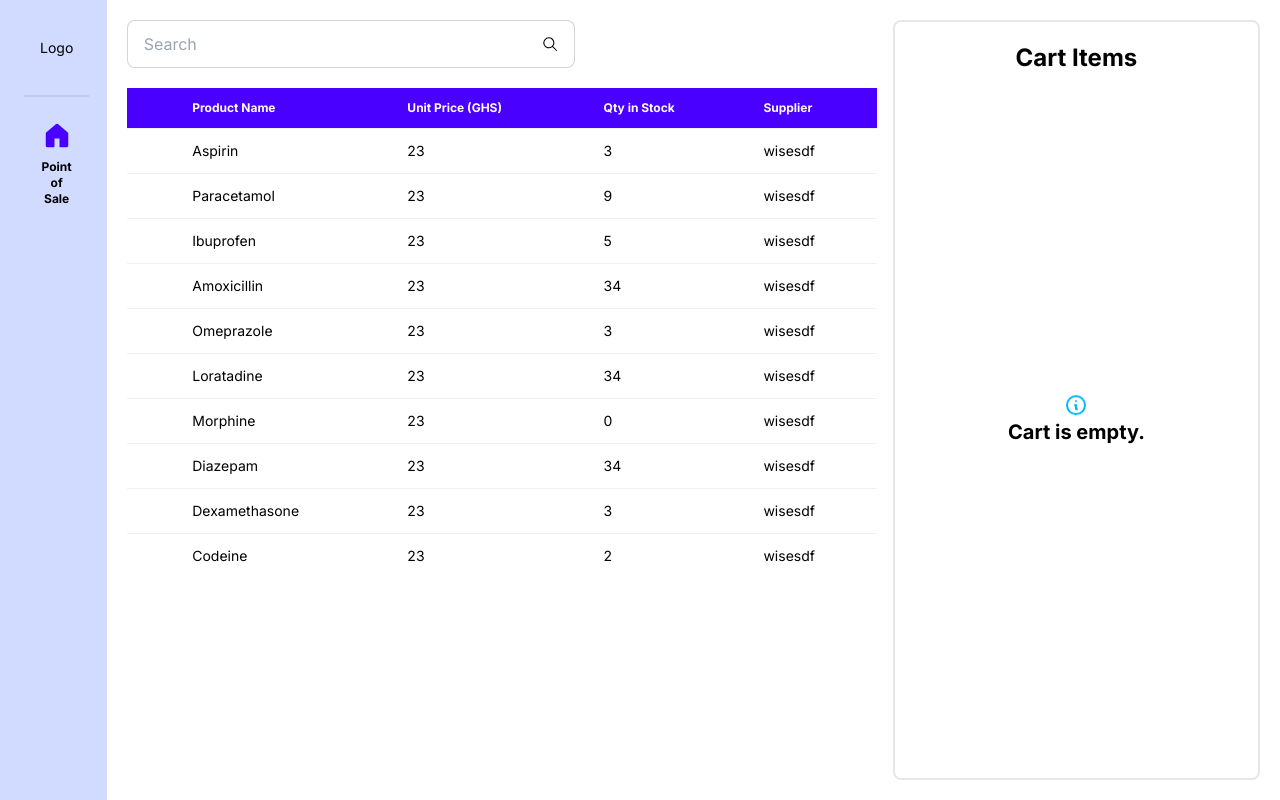
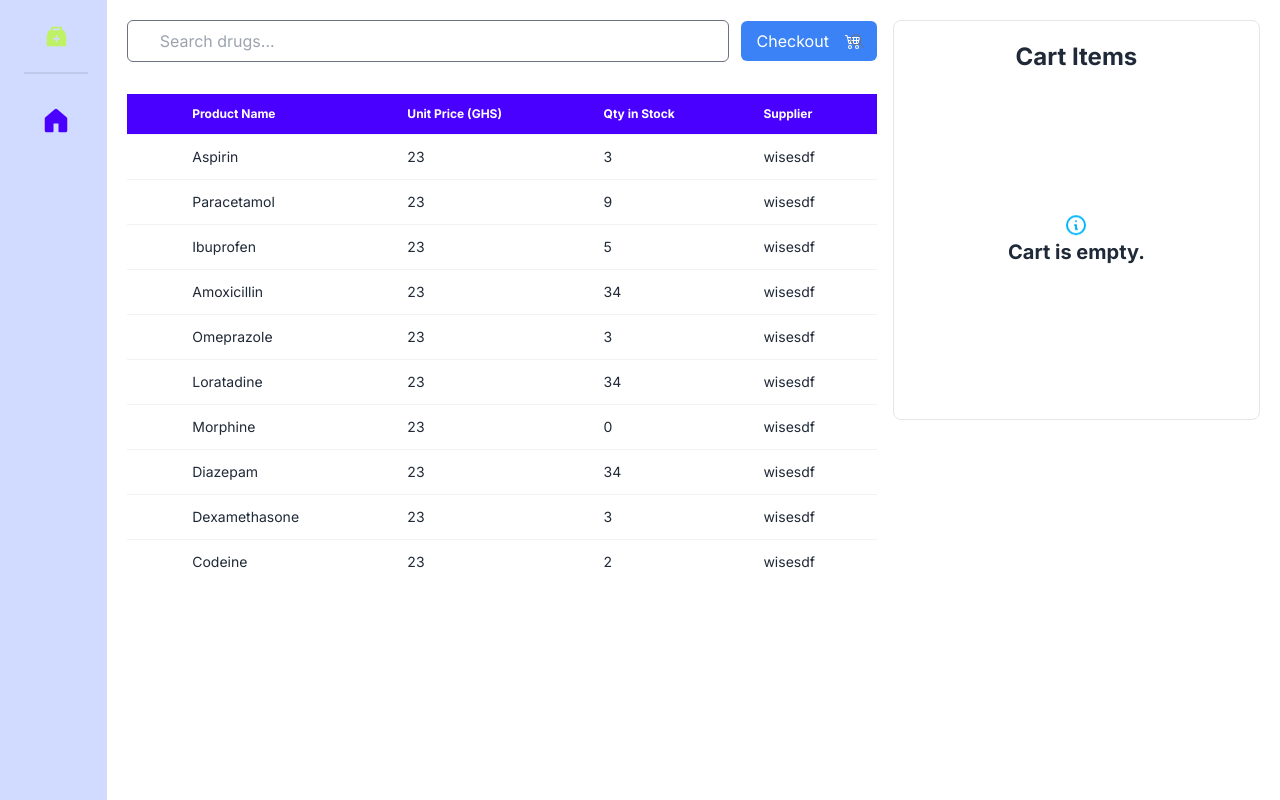
Before and after one commit to perbi-onasis/PharmacyPOSWebApp, a Next.js app: page /pos in a window 1280 px wide. Built offline with nearby package versions, Linux system fonts and the light colour scheme.

Commit message:
Minor change

```diff
--- a/src/app/globals.css
+++ b/src/app/globals.css
@@ -2,32 +2,32 @@
 @tailwind components;
 @tailwind utilities;
 
-:root {
-  --foreground-rgb: 0, 0, 0;
+/* :root {
+  --foreground-rgb: 0, 0, 0; */
   /* --background-start-rgb: 214, 219, 220;
   --background-end-rgb: 255, 255, 255; */
-}
+/* } */
 
-@media (prefers-color-scheme: dark) {
+/* @media (prefers-color-scheme: dark) {
   :root {
-    --foreground-rgb: 255, 255, 255;
+    --foreground-rgb: 255, 255, 255; */
     /* --background-start-rgb: 0, 0, 0;
     --background-end-rgb: 0, 0, 0; */
-  }
-}
+  /* }
+} */
 
-body {
-  color: rgb(var(--foreground-rgb));
+/* body {
+  color: rgb(var(--foreground-rgb)); */
   /* background: linear-gradient(
       to bottom,
       transparent,
       rgb(var(--background-end-rgb))
     )
     rgb(var(--background-start-rgb)); */
-}
+/* } */
 
-@layer utilities {
+/* @layer utilities {
   .text-balance {
     text-wrap: balance;
   }
-}
+} */
--- a/src/app/layout.js
+++ b/src/app/layout.js
@@ -4,8 +4,8 @@ import "./globals.css";
 const inter = Inter({ subsets: ["latin"] });
 
 export const metadata = {
-  title: "Create Next App",
-  description: "Generated by create next app",
+  title: "POS System",
+  description: "",
 };
 
 export default function RootLayout({ children }) {
--- a/src/app/pos/page.js
+++ b/src/app/pos/page.js
@@ -29,7 +29,7 @@ export default function DrugSelectionPage() {
         <div className="content col-span-2">
           <Content drugs={drugs} onSelectItem={handleItemSelect} />
         </div>
-        <div className="content border-2 rounded-lg p-5">
+        <div className="content border h-[50vh] rounded-lg p-5">
           <MiniCart cartItems={cartItems} />
         </div>
       </div>
--- a/src/components/Content.js
+++ b/src/components/Content.js
@@ -1,5 +1,6 @@
 import React, { useState } from "react";
 import { GoSearch } from "react-icons/go";
+import { BsCart4 } from "react-icons/bs";
 import Table from "./Table";
 
 export default function Content({ drugs, onSelectItem }) {
@@ -15,21 +16,28 @@ export default function Content({ drugs, onSelectItem }) {
   );
 
   return (
-    <div className="">
-      <label htmlFor="searchInput" className="input input-bordered flex items-center gap-2 max-w-md mb-5">
+    <>
+      <div className="relative mb-8 flex items-center">
         <input
           type="text"
           id="searchInput"
-          className="grow"
-          placeholder="Search"
+          className="border border-gray-500 rounded-md py-2 px-8 focus:outline-none focus:ring focus:border-gray-500 w-full"
+          placeholder="Search drugs..."
           value={searchQuery}
           onChange={handleSearchChange}
         />
-        <GoSearch />
-      </label>
+        <label htmlFor="searchInput" className="absolute inset-y-0 right-0 flex items-center pr-3">
+          <GoSearch className="text-gray-500" />
+        </label>
+
+        {/* Checkout Button */}
+        <button className="flex items-center justify-between gap-4 ml-3 bg-blue-500 hover:bg-blue-600 text-white px-4 py-2 rounded-md">
+          <p>Checkout</p> <BsCart4 />
+        </button>
+      </div>
       <div className="">
         <Table data={filteredDrugs} handleItemSelect={onSelectItem} />
       </div>
-    </div>
+    </>
   );
 }
--- a/src/components/MenuBar.js
+++ b/src/components/MenuBar.js
@@ -1,21 +1,25 @@
 import Link from "next/link";
 import React from "react";
 import { GoHomeFill } from "react-icons/go";
+import { AiFillMedicineBox } from "react-icons/ai";
+
 
 export default function MenuBar() {
 
   return (
     <div className="flex flex-col  w-full ">
-      <title>Point of Sale</title>
+      {/* <title>Point of Sale</title> */}
 
       <ul className="menu">
-        <div className="divider">Logo</div>
+        <div className="flex items-center justify-center text-lime-300">
+        <AiFillMedicineBox size={25} className="text-center" />
+        </div>
         <div className="divider"></div>
 
         <li>
           <Link href="/pos" className=" btn btn-ghost w-full h-fit">
             <GoHomeFill size={30} className="text-primary" />
-            <span className="font-bold text-xs">Point of Sale</span>
+            {/* <span className="font-bold text-xs">Point of Sale</span> */}
           </Link>
         </li>
       </ul>
--- a/src/components/MiniCart.js
+++ b/src/components/MiniCart.js
@@ -5,32 +5,24 @@ export default function MiniCart({ cartItems }) {
   const [cart, setCart] = useState([]);
 
   useEffect(() => {
-    setCart(cartItems);
+    setCart(cartItems.map(item => ({ ...item, quantity: 1 })));
   }, [cartItems]);
 
-  const handleQuantityChange = (index, newQty) => {
-    const updatedCart = [...cart];
-    updatedCart[index].countQty = Math.max(newQty, 0);
-    setCart(updatedCart);
+  const handleQuantityChange = (index, amount) => {
+    setCart(prevCart => {
+      const updatedCart = [...prevCart];
+      const newQuantity = Math.max(updatedCart[index].quantity + amount, 1);
+      updatedCart[index] = { ...updatedCart[index], quantity: newQuantity };
+      return updatedCart;
+    });
   };
 
   const handleDeleteItem = (index) => {
-    const updatedCart = [...cart];
-    updatedCart.splice(index, 1);
-    setCart(updatedCart);
-  };
-
-  const handleItemSelect = (selectedItem) => {
-    const updatedCart = [...cart];
-    const existingItemIndex = updatedCart.findIndex(item => item.id === selectedItem.id);
-
-    if (existingItemIndex !== -1) {
-      // If item already exists, update its quantity
-      updatedCart[existingItemIndex].countQty += 1;
-    } else {
-      // If item is not in the cart, add it
-      setCart([...updatedCart, { ...selectedItem, countQty: 1 }]);
-    }
+    setCart(prevCart => {
+      const updatedCart = [...prevCart];
+      updatedCart.splice(index, 1);
+      return updatedCart;
+    });
   };
 
   return (
@@ -44,12 +36,11 @@ export default function MiniCart({ cartItems }) {
               <div className="card-body flex-row justify-between">
                 <div>
                   <h3 className="font-bold">{item.name}</h3>
-                  <span className="block read-only text-gray-500">{item.price}</span>
                 </div>
                 <div className="w-14 flex items-center justify-between">
-                  <button className="text-xl" onClick={() => handleQuantityChange(index, item.countQty - 1)}>-</button>
-                  <div>{item.countQty}</div>
-                  <button className="text-xl" onClick={() => handleQuantityChange(index, item.countQty + 1)}>+</button>
+                  <button className="text-xl hover:bg-gray-800" onClick={() => handleQuantityChange(index, -1)}>-</button>
+                  <div>{item.quantity}</div>
+                  <button className="text-xl hover:bg-gray-800" onClick={() => handleQuantityChange(index, 1)}>+</button>
                 </div>
                 <div className="card-actions">
                   <button className="btn btn-sm btn-error" onClick={() => handleDeleteItem(index)}>
```
